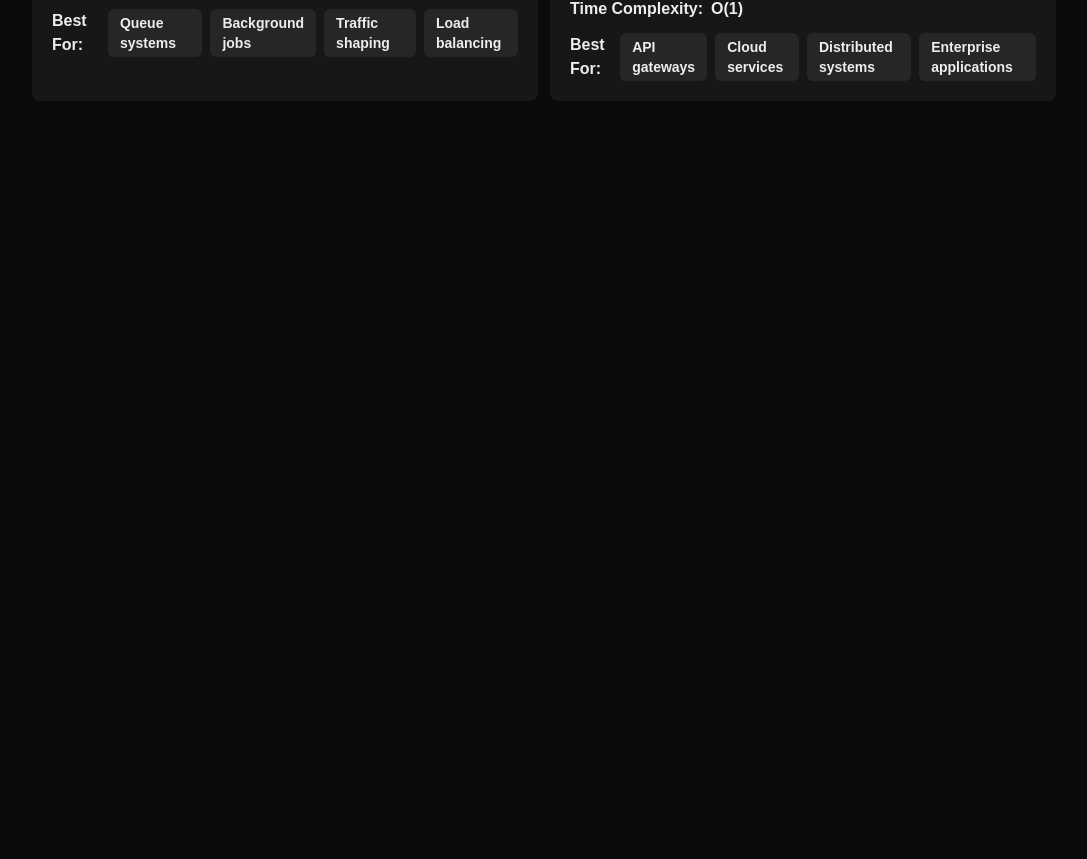
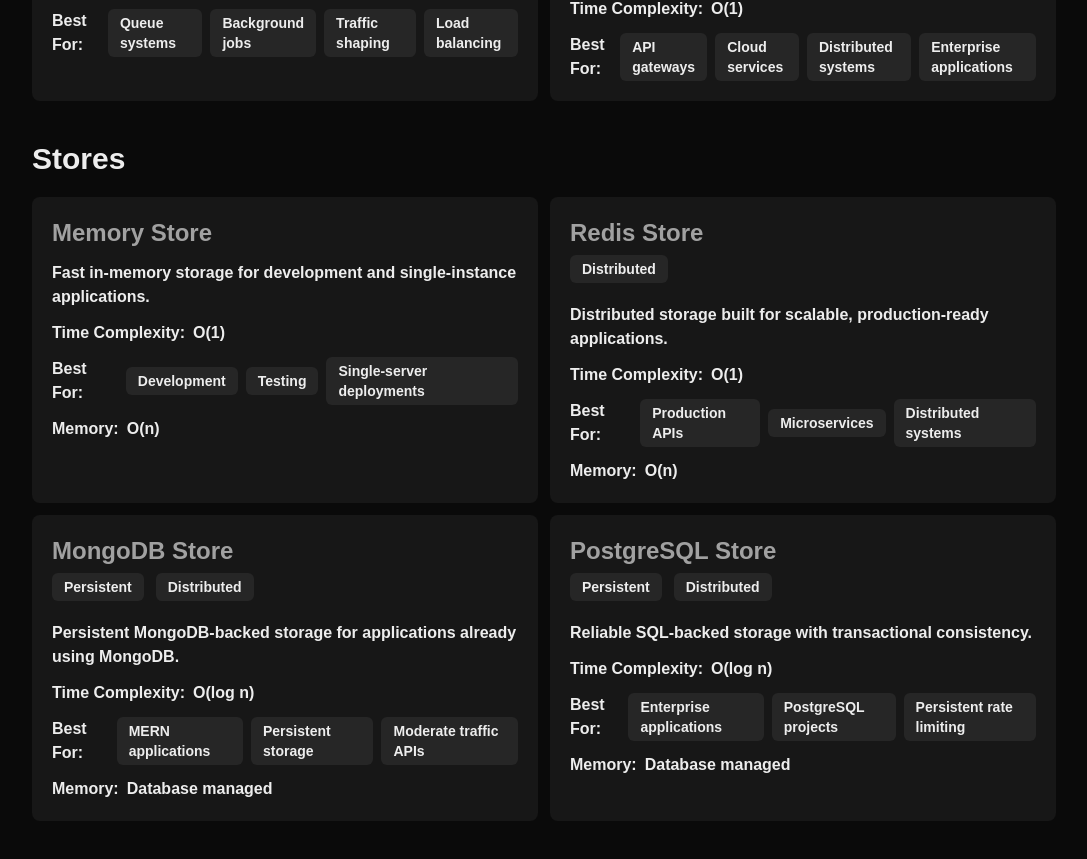
Before and after one commit to MayankA25/Rate-Forge-Docs, a Next.js app: page / in a window 1280 px wide. Shown: the part 2068-2927 px from the top of the page, without its empty margins (96-1183 px from the left). Before the commit the page ends 2209 px from the top, so only its background shows below. Built offline with nearby package versions, Linux system fonts and the light colour scheme.

Commit message:
added stores intro

```diff
--- a/src/components/Algorithms/Algorithms.tsx
+++ b/src/components/Algorithms/Algorithms.tsx
@@ -1,7 +1,7 @@
 import React from 'react'
 import { algorithms } from '../../../utils/algorithms'
 import AlgoCard from '../ui/AlgoCard'
-import AlgoContent from '../AlgoContent/AlgoContent'
+import CardContent from '../CardContent/CardContent'
 
 export default function Algorithms() {
 
@@ -14,7 +14,7 @@
       <div className="grid grid-cols-2 gap-3">
         { algorithms.map((algorithm, index)=>{
           return (
-            <AlgoContent key={algorithm.id} title={algorithm.title} content={algorithm.shortDescription} timeComplexity={algorithm.complexity} bestForContent={algorithm.bestFor}/>
+            <CardContent key={algorithm.id} title={algorithm.title} content={algorithm.shortDescription} timeComplexity={algorithm.complexity} bestForContent={algorithm.bestFor}/>
           )
         }) }
       </div>
--- a/src/components/AlgoContent/AlgoContent.tsx
+++ b/src/components/CardContent/CardContent.tsx
@@ -1,24 +1,35 @@
 import React from "react";
 import Badge from "../ui/Badge";
 import AlgoCard from "../ui/AlgoCard";
+import HyperLink from "../ui/HyperLink";
 
-export default function AlgoContent({
+export default function CardContent({
   title,
   content,
   timeComplexity,
   bestForContent,
+  memory,
+  persistent,
+  distributed,
 }: {
   title: string;
   content: string;
   timeComplexity: string;
   bestForContent: string[];
+  memory?: string;
+  persistent?: boolean;
+  distributed?: boolean;
 }) {
   return (
     <AlgoCard>
       <div className="flex flex-col justify-center gap-3">
-        <h1 className="cursor-default text-2xl font-bold text-neutral-400 transition-all duration-200 hover:text-neutral-200">
-          {title}
-        </h1>
+        <div className="flex flex-col justify-center">
+          <HyperLink text={title} link="" />
+          {(persistent || distributed ) && <div className="flex items-center gap-3 mb-2 mt-1.5">
+            { persistent && <Badge text="Persistent" /> }
+            { distributed && <Badge text="Distributed" /> }
+          </div>}
+        </div>
 
         <div className="flex flex-col gap-3">
           <div className="flex items-center">
@@ -35,6 +46,10 @@
               return <Badge key={index} text={bestFor} />;
             })}
           </div>
+          {memory && <div className="flex items-center gap-2">
+            <span className="font-bold">Memory: </span>
+            <span className="font-bold">{memory}</span>
+          </div>}
         </div>
       </div>
     </AlgoCard>
--- a/src/components/Hero/Hero.tsx
+++ b/src/components/Hero/Hero.tsx
@@ -2,6 +2,7 @@
 import Introduction from '../Introduction/Introduction'
 import IntroCode from '../IntroCode/IntroCode'
 import Algorithms from '../Algorithms/Algorithms'
+import Stores from '../Stores/Stores'
 
 export default function Hero() {
   return (
@@ -9,6 +10,7 @@
       <Introduction/>
       <IntroCode/>
       <Algorithms/>
+      <Stores/>
     </div>
   )
 }
--- a/src/components/Stores/Stores.tsx
+++ b/src/components/Stores/Stores.tsx
@@ -1,9 +1,23 @@
 import React from 'react'
+import { stores } from '../../../utils/stores'
+import CardContent from '../CardContent/CardContent'
 
 export default function Stores() {
   return (
-    <div>
+    <div className='flex flex-col justify-center pb-10'>
+      <div className="flex flex-col justify-center gap-5">
+        <h1 className="font-bold text-3xl">
+            Stores
+        </h1>
 
+        <div className="grid grid-cols-2 gap-3">
+            { stores.map((store, index)=>{
+                return (
+                    <CardContent key={index} title={store.title} content={store.shortDescription} timeComplexity={store.complexity.time} bestForContent={store.bestFor} memory={store.complexity.memory} persistent={store.persistent} distributed={store.distributed}/>
+                )
+            }) }
+        </div>
+      </div>
     </div>
   )
 }
--- /dev/null
+++ b/src/components/ui/HyperLink.tsx
@@ -0,0 +1,8 @@
+import Link from 'next/link'
+import React from 'react'
+
+export default function HyperLink({ text, link }: { text: string; link: string }) {
+  return (
+    <Link href={link} className="cursor-default text-2xl font-bold text-neutral-400 transition-all duration-200 hover:text-neutral-200 hover:underline hover:cursor-pointer">{text}</Link>
+  )
+}
--- /dev/null
+++ b/utils/stores.tsx
@@ -0,0 +1,97 @@
+export const stores = [
+  {
+    title: "Memory Store",
+    slug: "memory",
+    shortDescription:
+      "Fast in-memory storage for development and single-instance applications.",
+
+    description:
+      "The Memory Store keeps all rate limit data inside your application's memory, making it the fastest storage option with zero external dependencies. It's perfect for local development, testing, and small deployments running on a single server. Since the data lives only in memory, it is lost whenever the application restarts and cannot be shared across multiple instances.",
+
+    bestFor: [
+      "Development",
+      "Testing",
+      "Single-server deployments",
+    ],
+
+    complexity: {
+      time: "O(1)",
+      memory: "O(n)",
+    },
+
+    distributed: false,
+    persistent: false,
+  },
+
+  {
+    title: "Redis Store",
+    slug: "redis",
+    shortDescription:
+      "Distributed storage built for scalable, production-ready applications.",
+
+    description:
+      "The Redis Store stores rate limit data in Redis, allowing multiple application instances to share the same state. It supports automatic expiration, atomic operations, and excellent performance, making it the recommended choice for production APIs, microservices, and horizontally scaled deployments.",
+
+    bestFor: [
+      "Production APIs",
+      "Microservices",
+      "Distributed systems",
+    ],
+
+    complexity: {
+      time: "O(1)",
+      memory: "O(n)",
+    },
+
+    distributed: true,
+    persistent: false,
+  },
+
+  {
+    title: "MongoDB Store",
+    slug: "mongodb",
+    shortDescription:
+      "Persistent MongoDB-backed storage for applications already using MongoDB.",
+
+    description:
+      "The MongoDB Store persists rate limit information inside a MongoDB database. It integrates naturally with MERN applications and can leverage TTL indexes to automatically remove expired records. This is a convenient choice when MongoDB is already part of your infrastructure and you want persistent rate limiting without introducing another service.",
+
+    bestFor: [
+      "MERN applications",
+      "Persistent storage",
+      "Moderate traffic APIs",
+    ],
+
+    complexity: {
+      time: "O(log n)",
+      memory: "Database managed",
+    },
+
+    distributed: true,
+    persistent: true,
+  },
+
+  {
+    title: "PostgreSQL Store",
+    slug: "postgresql",
+    shortDescription:
+      "Reliable SQL-backed storage with transactional consistency.",
+
+    description:
+      "The PostgreSQL Store keeps rate limit data in a PostgreSQL database, making it ideal for applications already relying on PostgreSQL. It provides durable storage, strong consistency, and seamless integration with existing SQL infrastructure, eliminating the need for an additional caching layer in many use cases.",
+
+    bestFor: [
+      "Enterprise applications",
+      "PostgreSQL projects",
+      "Persistent rate limiting",
+    ],
+
+    complexity: {
+      time: "O(log n)",
+      memory: "Database managed",
+    },
+
+    distributed: true,
+    persistent: true,
+  },
+];
```
